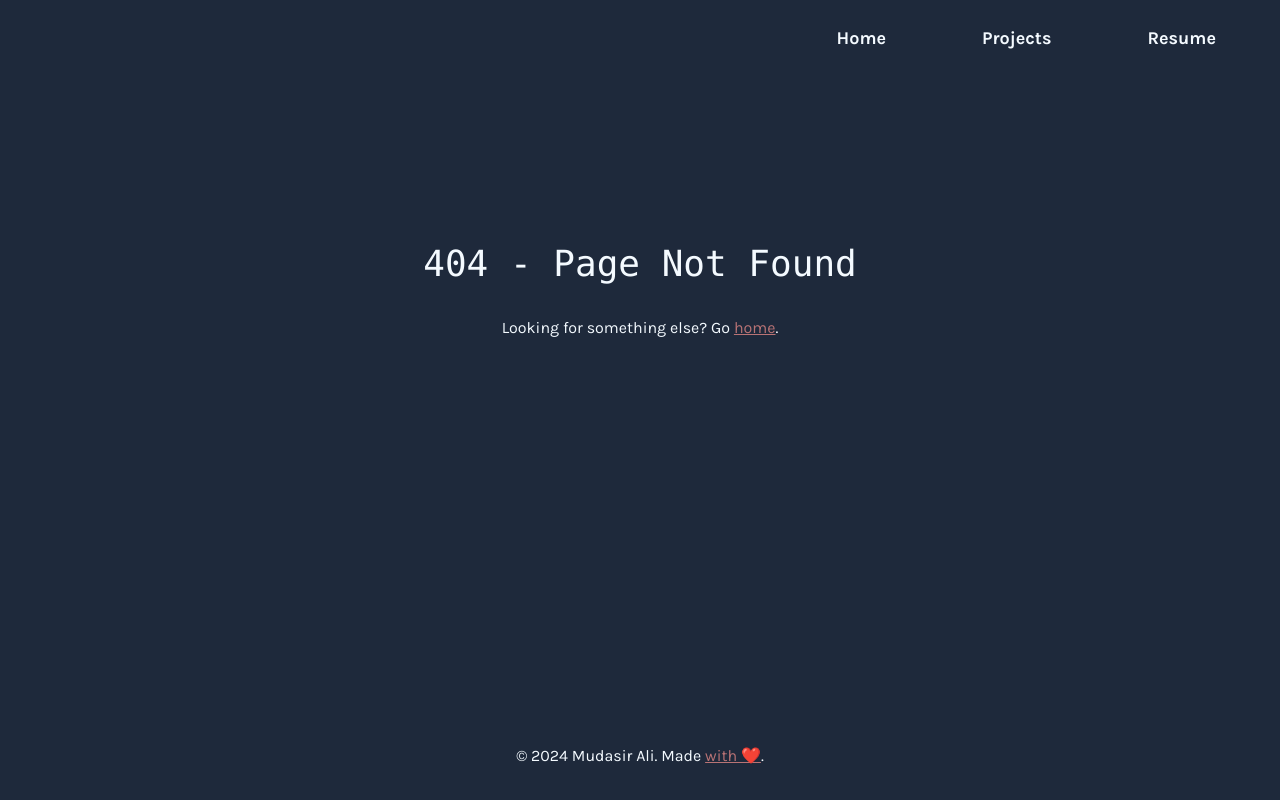
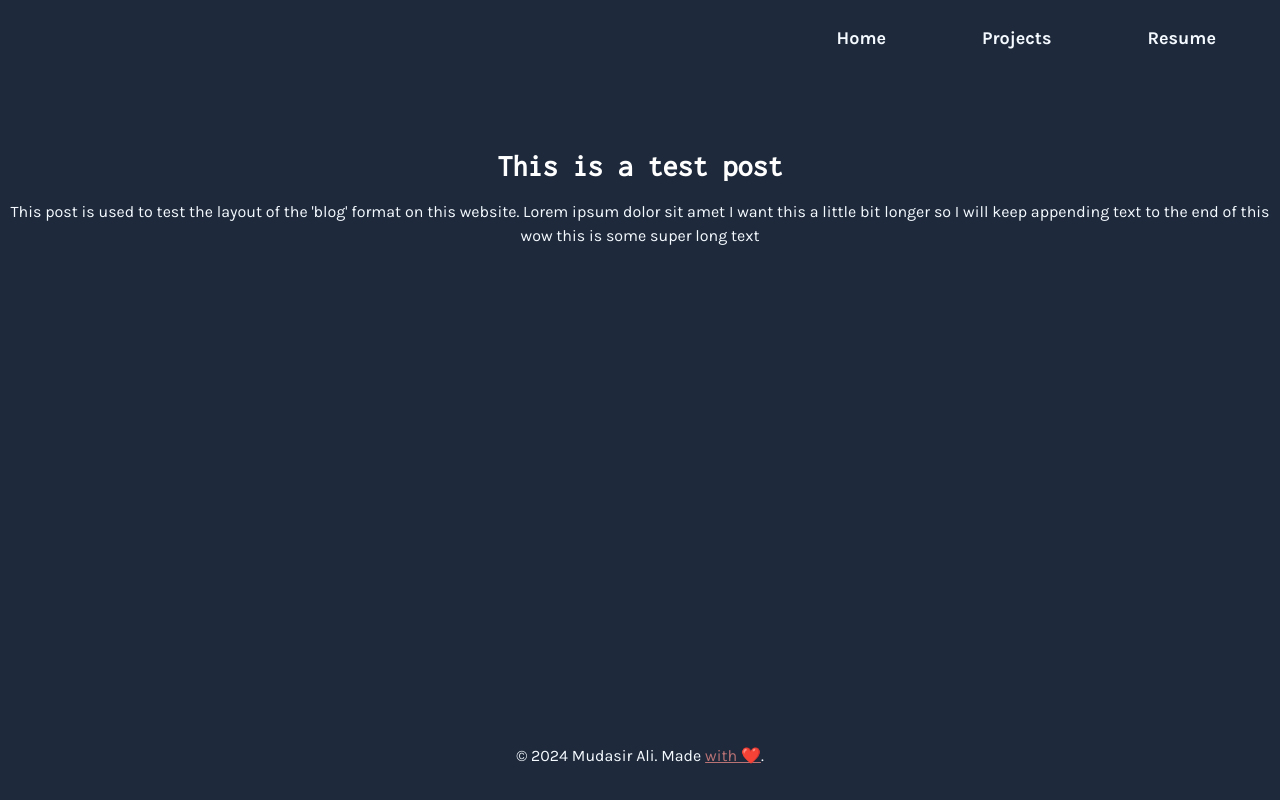
Before and after one commit to mud-ali/website, a Next.js app: page /blog/001 in a window 1280 px wide. Before the commit this address had no page. Built offline with nearby package versions, Linux system fonts and the light colour scheme.

Commit message:
add individual page for each post

```diff
--- /dev/null
+++ b/app/blog/[slug]/page.tsx
@@ -0,0 +1,39 @@
+import { Header } from "@/components/Header"
+import { Footer } from "@/components/Footer"
+import { ReactNode } from "react"
+import { blogPostsList } from "@/data/blogPostsList"
+
+export default function Blog({ params }: { params: { slug: string } }): ReactNode {
+    for (let i=0;i<blogPostsList.length;i++) {
+        if (blogPostsList[i].url === `/blog/${params.slug}`) {
+            return (
+                <main className="min-h-screen h-full bg-background-hue font-head text-text-hue">
+                    <Header />
+                    <div id="top" className="text-center my-24">
+                        <h1 className="text-3xl mb-4 font-extrabold font-body text-white">
+                            {blogPostsList[i].title}
+                        </h1>
+                        <p>
+                            {blogPostsList[i].description}
+                        </p>
+                    </div>
+                    <Footer />
+                </main>
+            )
+        }
+    }
+    return (
+        <main className="min-h-screen h-full bg-background-hue font-head text-text-hue">
+            <Header />
+            <div id="top" className="text-center my-24">
+                <h1 className="text-3xl mb-4 font-extrabold font-body text-white">
+                    404
+                </h1>
+                <p>
+                    This post does not exist. Check the URL or go back <a href="/blog" className="text-accent-hue underline">home</a>.
+                </p>
+            </div>
+            <Footer />
+        </main>
+    )
+}
```
